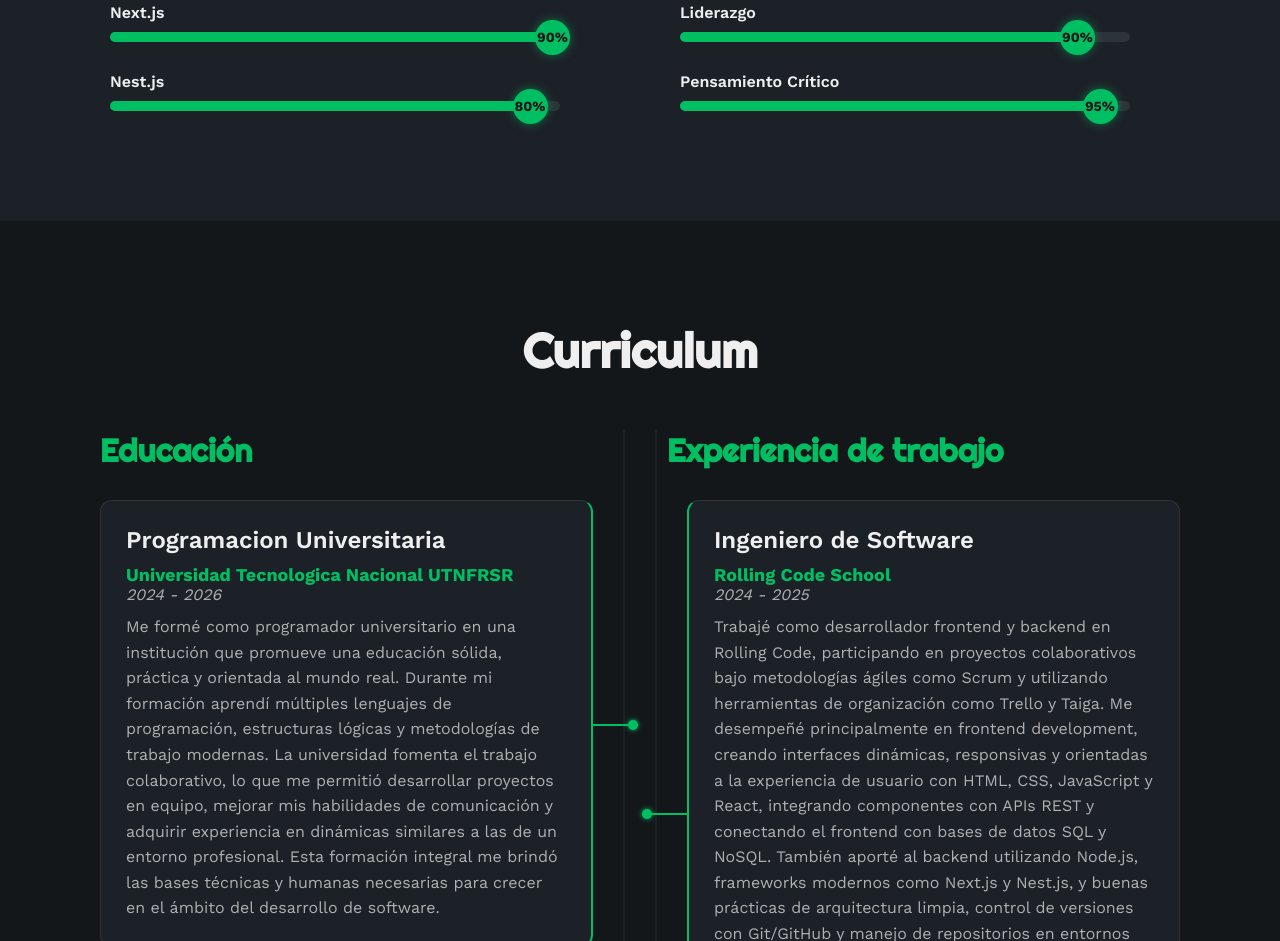
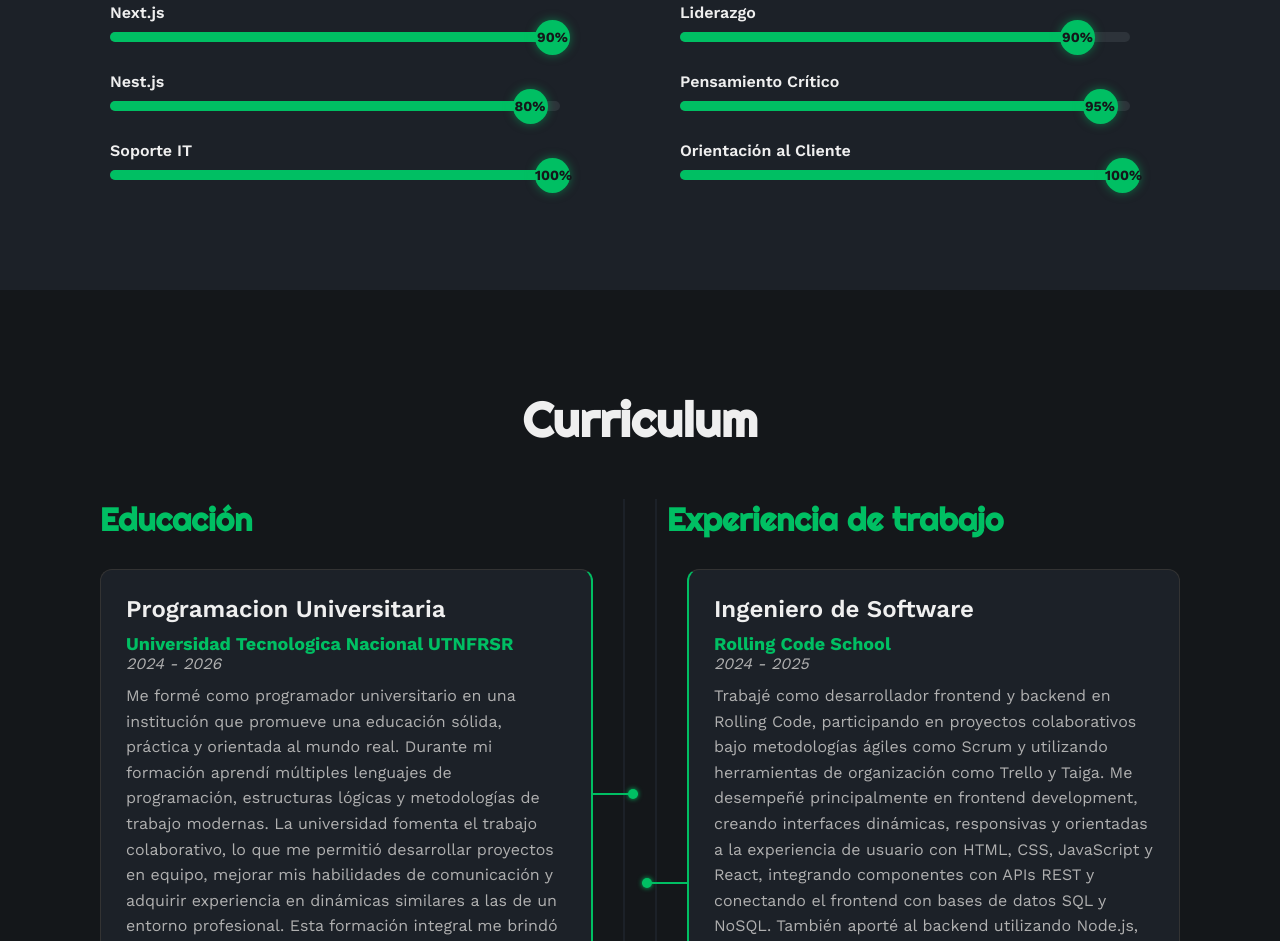
Before and after one commit to cristiandcode/Portafolio-Cristian, a plain HTML site: page index.html in a window 1280 px wide. Shown: the part 2509-3450 px from the top of the page. Drawn offline with nearby package versions, Linux system fonts and the light colour scheme.

Commit message:
Cambio en el cv y en los estilos

```diff
--- a/index.html
+++ b/index.html
@@ -137,7 +137,7 @@
                     </div>
                 </div>
             </div>
-            <a href="assets/cv/CristianCv.pdf" download>
+            <a href="assets/cv/CristianDiazCv.pdf" download>
                 <button>
                     Descargar CV <i class="fa-solid fa-download"></i>
                     <span class="overlay"></span>
@@ -245,6 +245,16 @@
                         </div>
                     </div>
                 </div>
+
+                <!-- NUEVA HABILIDAD -->
+                <div class="skill">
+                    <span>Soporte IT</span>
+                    <div class="barra-skill">
+                        <div class="progreso soporteit">
+                            <span>100%</span>
+                        </div>
+                    </div>
+                </div>
             </div>
 
             <!-- HABILIDADES PROFESIONALES -->
@@ -295,6 +305,7 @@
                         </div>
                     </div>
                 </div>
+
                 <div class="skill">
                     <span>Resolución de Problemas</span>
                     <div class="barra-skill">
@@ -340,13 +351,21 @@
                     </div>
                 </div>
 
-
+                <div class="skill">
+                    <span>Orientación al Cliente</span>
+                    <div class="barra-skill">
+                        <div class="progreso orientacioncliente">
+                            <span>100%</span>
+                        </div>
+                    </div>
+                </div>
 
             </div>
 
         </div>
     </div>
 </section>
+
 
 
     <!-- SECCION CURRICULUM -->
--- a/style.css
+++ b/style.css
@@ -462,6 +462,9 @@ a {
 @keyframes nextjs { 0% { width: 0%; } 100% { width: 90%; } }
 .skills .skill .nestjs { width: 0%; animation: 2s nestjs forwards; }
 @keyframes nestjs { 0% { width: 0%; } 100% { width: 80%; } }
+.skills .skill .soporteit { width: 0%; animation: 2s soporteit forwards; }
+@keyframes soporteit { 0% { width: 0%; } 100% { width: 100%; } }
+
 
 /* Animaciones Profesionales */
 .skills .skill .comunicacion { width: 0%; animation: 2s comunicacion forwards; }
@@ -484,6 +487,8 @@ a {
 @keyframes liderazgo { 0% { width: 0%; } 100% { width: 90%; } }
 .skills .skill .pensamiento { width: 0%; animation: 2s pensamiento forwards; }
 @keyframes pensamiento { 0% { width: 0%; } 100% { width: 95%; } }
+.skills .skill .orientacioncliente { width: 0%; animation: 2s orientacioncliente forwards; }
+@keyframes orientacioncliente { 0% { width: 0%; } 100% { width: 100%; } }
 
 
 /* ===========================
```
Also changed, not shown: 2 other files. Lines whose indentation alone changed are shown as unchanged.
